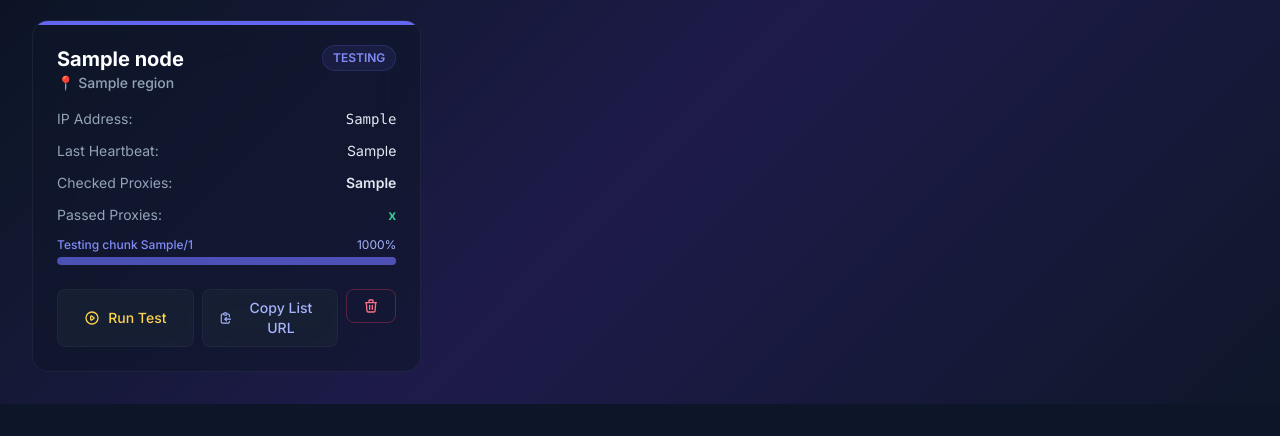
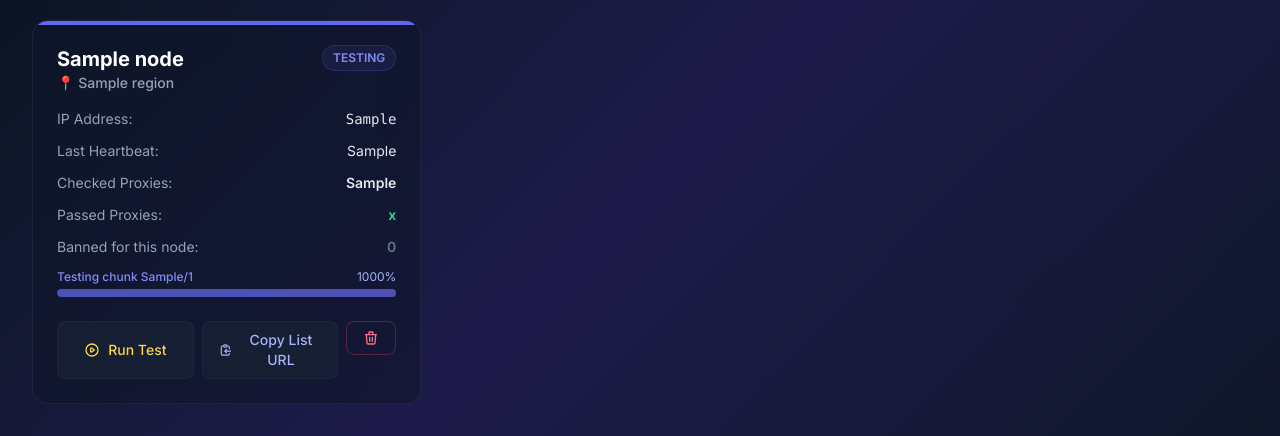
Before and after one commit to GoGoButters/VLESS-Checker, a FastAPI app: template templates/nodes.html in a window 1280 px wide. Shown: the part 500-936 px from the top of the page. Before the commit the page ends 904 px from the top, so only its background shows below. Run offline with FastAPI, Linux system fonts and the light colour scheme; the template is opened without the code that fills it: most values are stand-ins (such as "Sample title", 1, 10 or a date in 2020).

Commit message:
feat(checker): в карточке ноды видно, сколько прокси забанено именно для неё
- main: /nodes считает активные баны по каждой ноде из node_proxy_state
- nodes.html: строка «Banned for this node» в карточке (красная, если больше нуля)
- fix: записи пер-нодового состояния не удаляются, пока копится счётчик неудач (иначе баны не срабатывали);
  при выдаче бана счётчик обнуляется

```diff
--- a/main.py
+++ b/main.py
@@ -1002,10 +1002,22 @@ async def nodes_page(request: Request):
     with Session(engine) as session:
         nodes = session.exec(select(Node).order_by(Node.id)).all()
         settings = session.exec(select(Settings)).first()
+        # [NODE-BAN] сколько прокси сейчас забанено (banned_until в будущем) для каждой ноды
+        _now_iso = datetime.now(timezone.utc).isoformat()
+        banned_by_node = {
+            int(row[0]): int(row[1])
+            for row in session.exec(
+                select(NodeProxyState.node_id, func.count(NodeProxyState.id))
+                .where(NodeProxyState.banned_until.is_not(None))
+                .where(NodeProxyState.banned_until > _now_iso)
+                .group_by(NodeProxyState.node_id)
+            ).all()
+        }
     return templates.TemplateResponse(request, "nodes.html", {
         "user": user,
         "nodes": nodes,
         "settings": settings,
+        "banned_by_node": banned_by_node,  # [NODE-BAN]
     })
 
 
@@ -1563,6 +1575,7 @@ def _evaluate_node_bans_sync(node_id: int, results: list[dict]) -> None:
                 row.consecutive_failures = (row.consecutive_failures or 0) + 1
                 if ban_until_iso and row.consecutive_failures >= ban_after:
                     row.banned_until = ban_until_iso
+                    row.consecutive_failures = 0  # после бана у прокси снова N попыток
                     banned += 1
             row.last_tested = now_iso
             row.seen_in_sources = True
--- a/templates/nodes.html
+++ b/templates/nodes.html
@@ -83,6 +83,11 @@
                 <div class="flex justify-between text-sm">
                     <span class="text-slate-400">{{ t(request, 'nodes_passed', default='Passed Proxies:') }}</span>
                     <span class="text-emerald-400 font-semibold">{{ node.proxies_passed }}</span>
+                </div>
+                <div class="flex justify-between text-sm" title="Прокси, забаненные именно этой нодой: для остальных нод они остаются рабочими">
+                    <span class="text-slate-400">{{ t(request, 'nodes_banned', default='Banned for this node:') }}</span>
+                    {# [NODE-BAN] счётчик банов именно этой ноды #}
+                    <span class="{% if banned_by_node.get(node.id, 0) > 0 %}text-rose-400{% else %}text-slate-500{% endif %} font-semibold">{{ banned_by_node.get(node.id, 0) }}</span>
                 </div>
                 {% if node.status == 'testing' and node.total_chunks > 0 %}
                 <div class="mt-3">
```
